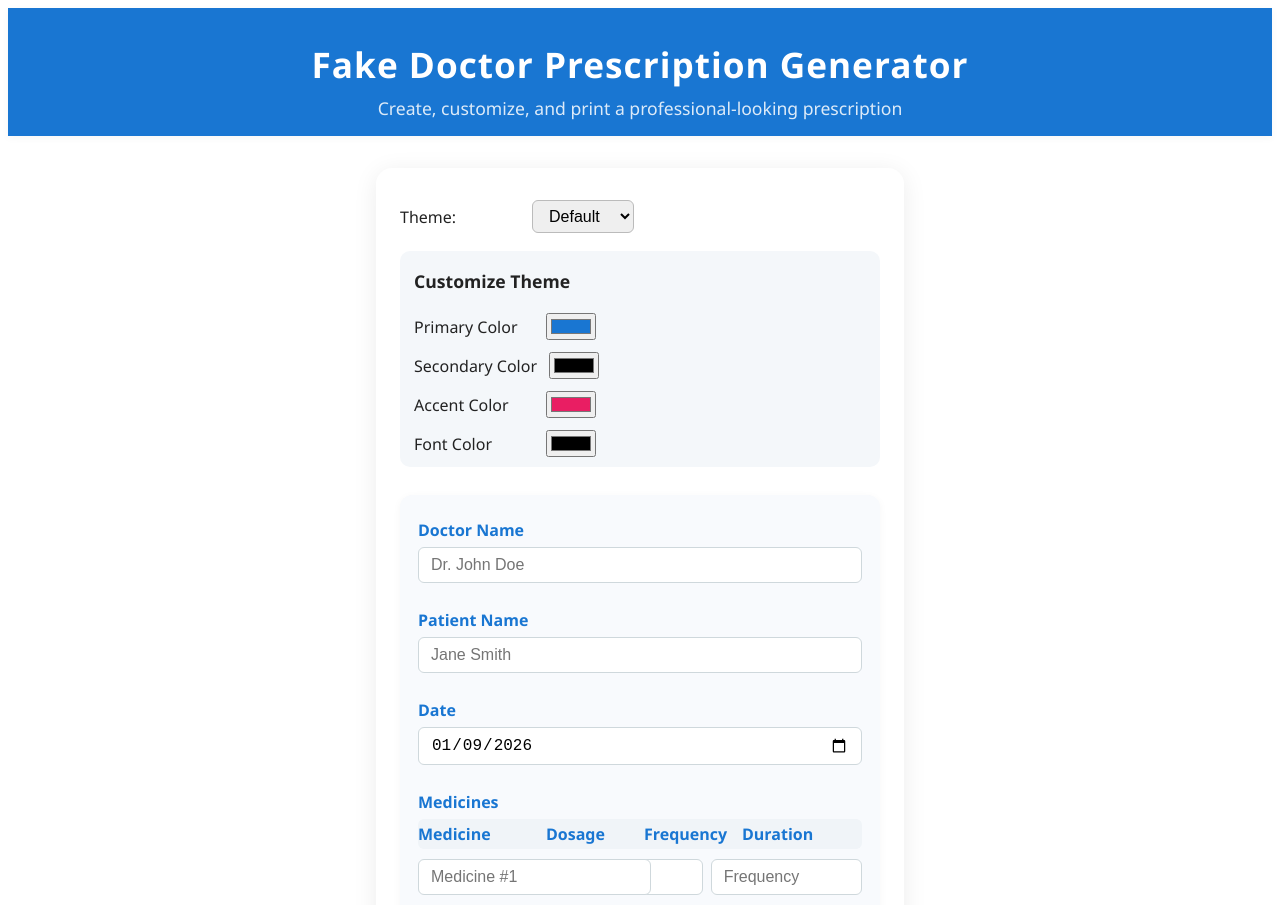
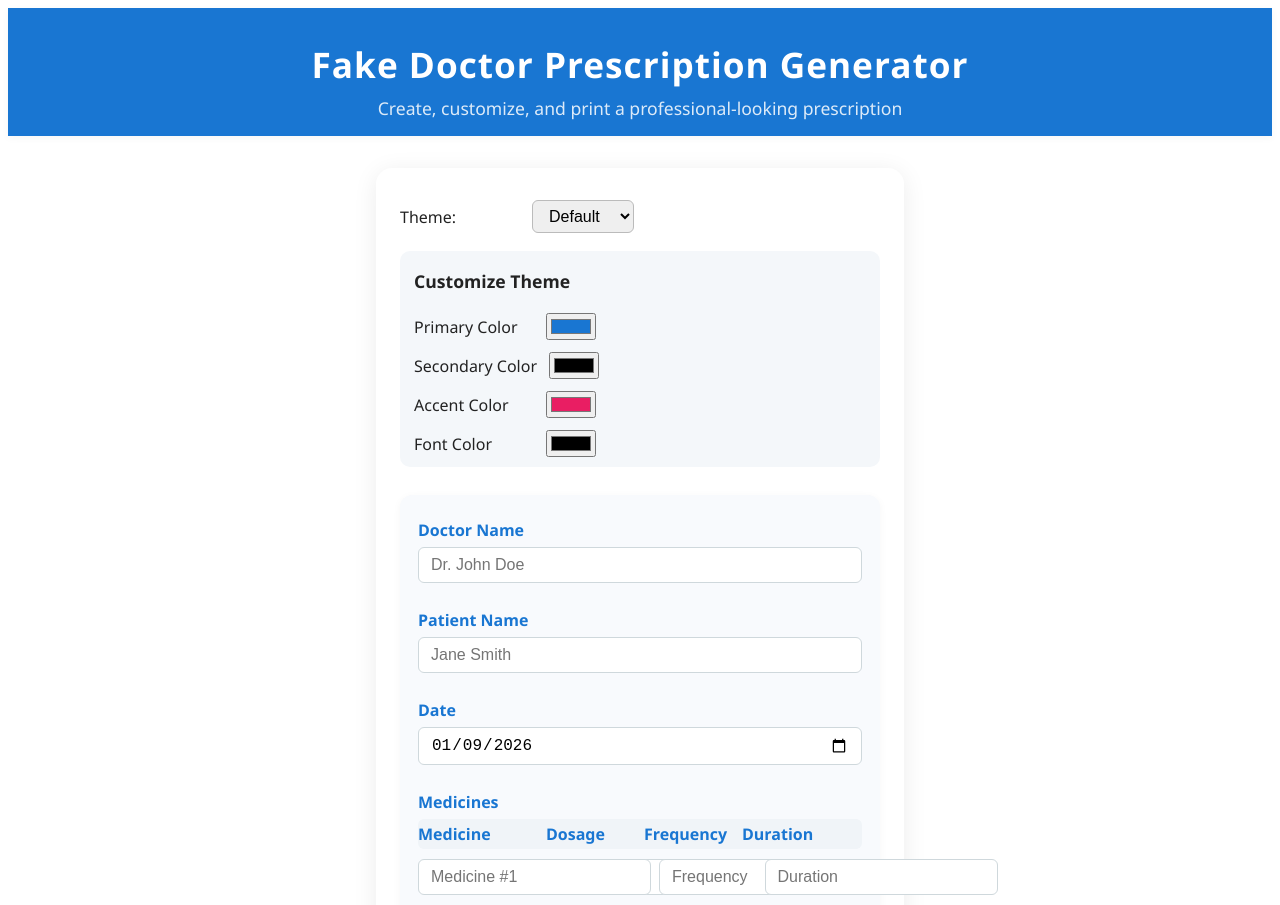
Before and after one commit to githubajaydhage/doctor-prescription-generator, a React (Create React App) app: page / in a window 1280 px wide. Shown: the top 905 px of the page. Built offline with nearby package versions, Linux system fonts and the light colour scheme.

Commit message:
fix: medicine fields in columns for better UI

```diff
--- a/src/PrescriptionForm.js
+++ b/src/PrescriptionForm.js
@@ -301,7 +301,8 @@ function PrescriptionForm({ setPrescription, setRxSymbol, setDefaultMeds }) {
           </MedRow>
           {form.medicines.map((med, i) => (
             <MedRow key={i}>
-              <div style={{position:'relative',width:'100%'}}>
+              {/* Medicine Name Autocomplete */}
+              <div style={{position:'relative',minWidth:120,maxWidth:180,flex:'1 1 120px'}}>
                 <Input value={med.name} onChange={e => handleMedicineInput(i, e.target.value)} required placeholder={`Medicine #${i+1}`} autoComplete="off" />
                 {autocomplete && suggestions.length > 0 && (
                   <div style={{position:'absolute',zIndex:10,background:'#fff',border:'1px solid #cfd8dc',borderRadius:6,boxShadow:'0 2px 8px rgba(0,0,0,0.08)',width:'100%'}}>
@@ -311,11 +312,19 @@ function PrescriptionForm({ setPrescription, setRxSymbol, setDefaultMeds }) {
                   </div>
                 )}
               </div>
-              <Input value={med.dosage} onChange={e => handleMedicineChange(i, 'dosage', e.target.value)} placeholder="Dosage" />
-              <Input value={med.frequency} onChange={e => handleMedicineChange(i, 'frequency', e.target.value)} placeholder="Frequency" />
-              <Input value={med.duration} onChange={e => handleMedicineChange(i, 'duration', e.target.value)} placeholder="Duration" />
-              {form.medicines.length > 1 && <Button type="button" onClick={() => removeMedicine(i)} style={{fontSize:'1.1rem',background:'#e57373'}}>–</Button>}
-              {i === form.medicines.length - 1 && <Button type="button" onClick={addMedicine} style={{fontSize:'1.1rem',background:'#81c784'}}>+</Button>}
+              <div style={{minWidth:90,maxWidth:180,flex:'1 1 90px'}}>
+                <Input value={med.dosage} onChange={e => handleMedicineChange(i, 'dosage', e.target.value)} placeholder="Dosage" />
+              </div>
+              <div style={{minWidth:90,maxWidth:180,flex:'1 1 90px'}}>
+                <Input value={med.frequency} onChange={e => handleMedicineChange(i, 'frequency', e.target.value)} placeholder="Frequency" />
+              </div>
+              <div style={{minWidth:90,maxWidth:180,flex:'1 1 90px'}}>
+                <Input value={med.duration} onChange={e => handleMedicineChange(i, 'duration', e.target.value)} placeholder="Duration" />
+              </div>
+              <div style={{minWidth:36,maxWidth:36,flex:'0 0 36px',display:'flex',alignItems:'center'}}>
+                {form.medicines.length > 1 && <Button type="button" onClick={() => removeMedicine(i)} style={{fontSize:'1.1rem',background:'#e57373'}}>–</Button>}
+                {i === form.medicines.length - 1 && <Button type="button" onClick={addMedicine} style={{fontSize:'1.1rem',background:'#81c784'}}>+</Button>}
+              </div>
             </MedRow>
           ))}
         </MedList>
```
